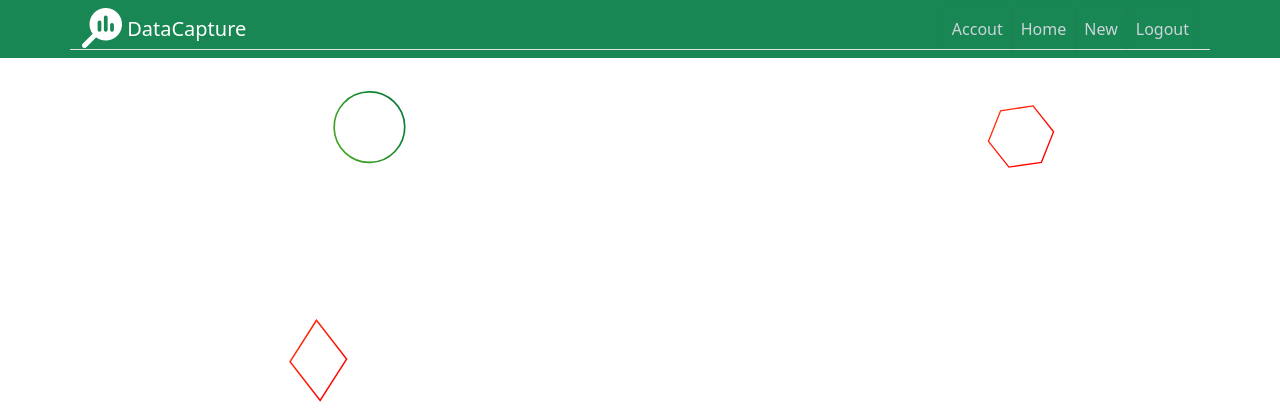
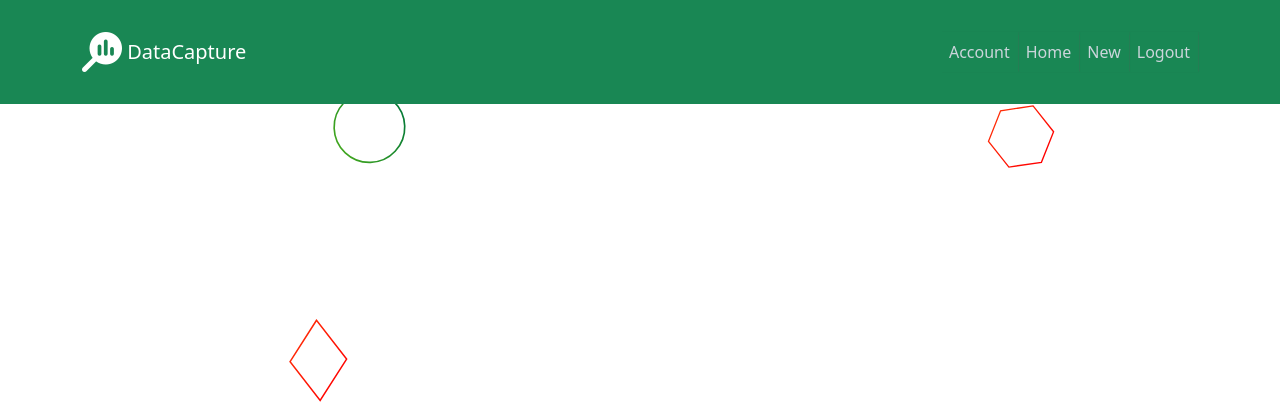
Before and after one commit to Okeomasilchi/DataCapture, a Flask app: page / in a window 1280 px wide. Shown: the top 418 px of the page. Run offline with Flask 3, Linux system fonts and the light colour scheme; a user stored in the database is signed in; data that the repository does not hold is empty; some libraries are stand-ins or nearby versions.

Commit message:
Update routes, main.js, style.css, layout.html, and login.html

```diff
--- a/flask_web/routs.py
+++ b/flask_web/routs.py
@@ -104,7 +104,6 @@ def home():
         user_id = session["user_id"]  # Retrieve user_id from session
         r = rq.get(f"{root}users/{user_id}")
         user = r.json()[0]
-        session["user"] = user
         form = UpdateAccountFrom()
         image_file = url_for("static", filename="dpics/okeoma.jpg")
         if user_id:
--- a/flask_web/static/scripts/main.js
+++ b/flask_web/static/scripts/main.js
@@ -11,6 +11,9 @@ $(document).ready(() => {
 
     $("span[id='#toggle-login-password']").addClass("fill");
 
+    $('.navbar-toggler').click(() => {
+        $('#popupContainer').fadeIn(150);
+    });
     $('#popupButton').click(() => {
         $('#popupContainer').fadeIn(150);
     });
--- a/flask_web/static/styles/style.css
+++ b/flask_web/static/styles/style.css
@@ -29,6 +29,9 @@ h6 {
     background-color: #198754;
 }
 
+.navbar {
+    height: 13%;
+}
 .site-header .navbar-nav .nav-link {
     color: #cbd5db;
 }
@@ -224,3 +227,9 @@ legend {
     flex: 1;
     background-color: lightcoral;
 }
+
+.media {
+    position: absolute;
+    top: calc(100% - 40px);
+    right: 25px;
+}
--- a/flask_web/templates/layout.html
+++ b/flask_web/templates/layout.html
@@ -35,7 +35,7 @@
     <div id="popupContainer">
         <div id="popupContent" class="d-flex justify-content-center align-items-center">
                 <div class="media">
-                    <img class="rounded-circle account-img glow-border" src="{{ image_file }}">
+                    <img class="rounded-circle account-img " src="{{ image_file }}">
                 </div>
                 <!-- FORM HERE -->
                 <div>
@@ -105,7 +105,7 @@
     {%- endif -%}
     <header class="site-header">
       <nav class="navbar navbar-expand-md navbar-dark bg-steel fixed-top bg-f">
-        <div class="container nav-tabs .nav-link.active">
+        <div class="container .nav-link.active">
           <a class="navbar-brand mr-4 " href="/"><i class="fa-solid fa-magnifying-glass-chart fa-flip-horizontal fa-2xl" style="color: white;"></i>       DataCapture</a>
           <button class="navbar-toggler" type="button" data-toggle="collapse" data-target="#navbarToggle" aria-controls="navbarToggle" aria-expanded="false" aria-label="Toggle navigation"><span class="navbar-toggler-icon"></span></button>
           <div class="collapse navbar-collapse" id="navbarToggle">
@@ -114,7 +114,7 @@
             <!-- Navbar Right Side -->
             <div class="navbar-nav ms-auto">
               {%- if current_user.is_authenticated -%}
-                <a href="#" class="nav-item nav-link btn-3d" id="popupButton">Accout</b>
+                <a href="#" class="nav-item nav-link btn-3d" id="popupButton">Account</b>
                 <a class="nav-item nav-link btn-3d" href="{{ url_for('home') }}">Home</a>
                 <a class="nav-item nav-link btn-3d" href="{{ url_for('create_survey') }} ">New</a>
                 <a class="nav-item nav-link btn-3d" href="{{ url_for('logout') }} ">Logout</a>
--- a/flask_web/templates/login.html
+++ b/flask_web/templates/login.html
@@ -16,7 +16,7 @@
               {% endfor %}
             </div>
           {% else %}
-            {{ form.email(class = 'form-control form-control-lg', autofocus = True, autocomplete = 'off', placeholder = 'abc@example.com') }}
+            {{ form.email(class = 'form-control form-control-lg', autofocus = True, placeholder = 'abc@example.com') }}
           {% endif %}
         </div>
         <div class="form-group">
```
